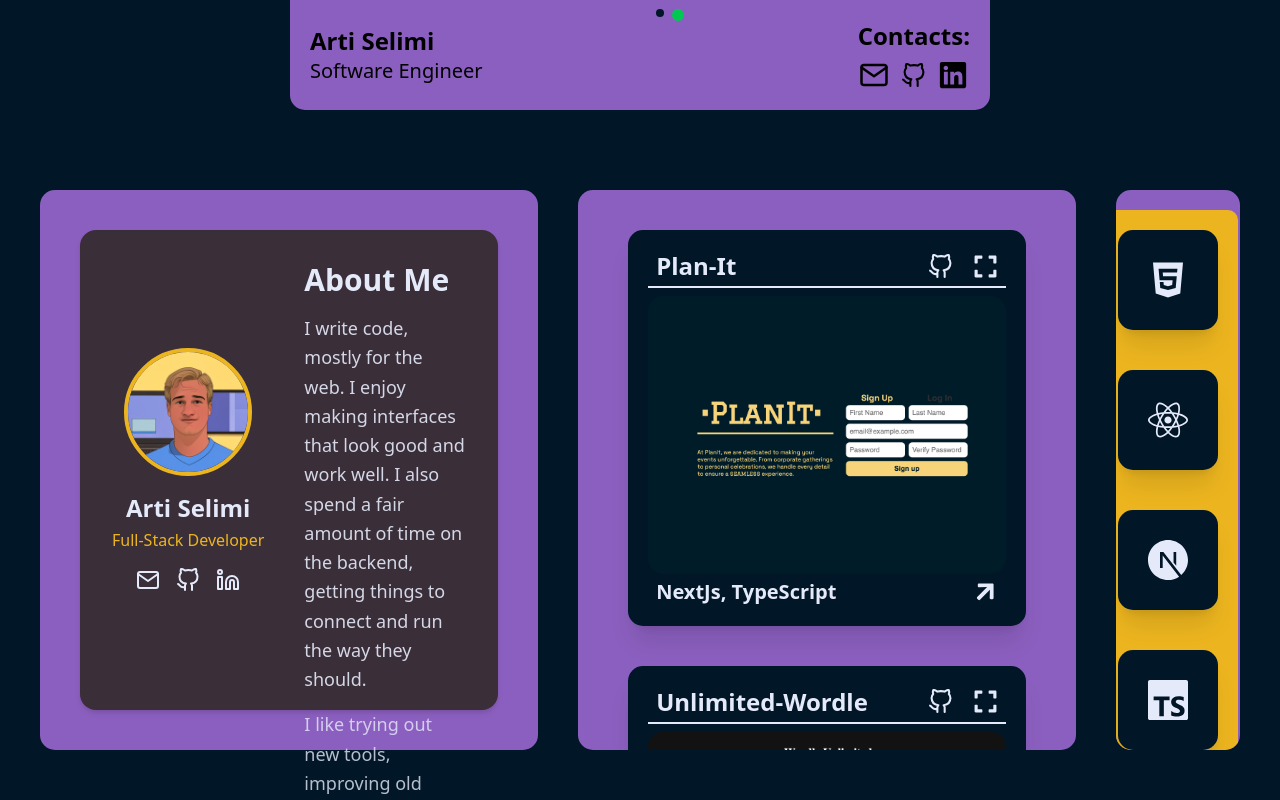
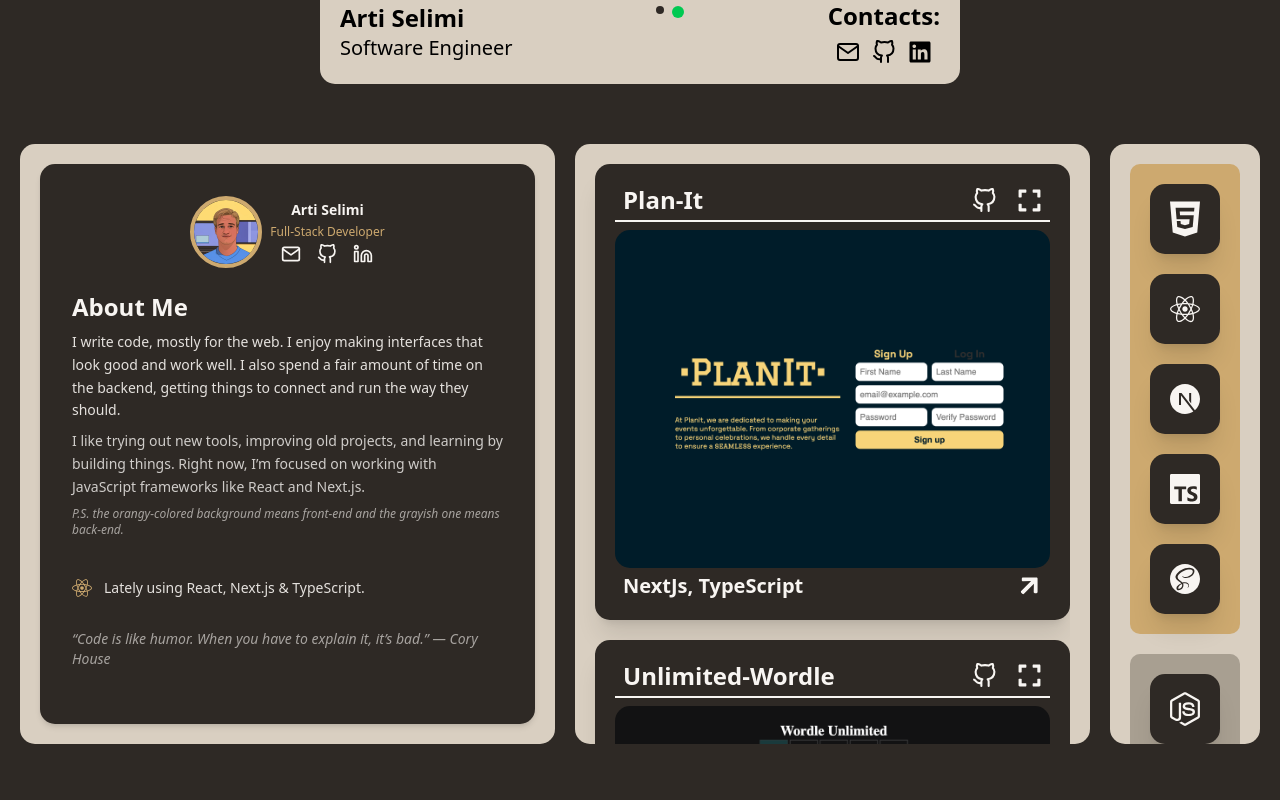
Before and after one commit to Arti-Selimi/ArtiSelimi, a Next.js app: page / in a window 1280 px wide. Shown: the top 800 px of the page. Built offline with nearby package versions, Linux system fonts and the light colour scheme.

Commit message:
polishing

```diff
--- a/src/app/layout.tsx
+++ b/src/app/layout.tsx
@@ -23,7 +23,7 @@ export default function RootLayout({
   children: React.ReactNode;
 }>) {
   return (
-    <html lang="en" className="bg-black">
+    <html lang="en" className="bg-expresso">
       <body
         className={`${geistSans.variable} ${geistMono.variable} antialiased`}
       >
--- a/src/components/about/about.tsx
+++ b/src/components/about/about.tsx
@@ -8,10 +8,9 @@ type Props = {};
 
 export default function About({}: Props) {
   return (
-    <div className="bg-brown text-white p-8 rounded-2xl shadow-md h-full max-w-full mx-auto flex flex-col lg:flex-row items-center gap-10">
-      {/* Profile + Socials */}
-      <div className="flex flex-col items-center text-center lg:text-left">
-        <div className="w-32 h-32 rounded-full overflow-hidden mb-4 border-4 border-accent-orange">
+    <div className="bg-expresso text-white p-8 rounded-[15px] shadow-md w-full h-full flex flex-col 2xl:flex-row 2xl:gap-3 items-center">
+      <div className="flex gap-2 2xl:flex-col items-center justify-between text-center lg:text-left">
+        <div className="w-18 h-18 2xl:w-32 2xl:h-32 rounded-full flex items-center justify-center overflow-hidden border-4 border-accent-orange">
           <Image
             src={ProfilePic}
             alt="Profile"
@@ -20,42 +19,56 @@ export default function About({}: Props) {
             className="object-cover w-full h-full"
           />
         </div>
-        <h2 className="text-2xl font-semibold">Arti Selimi</h2>
-        <p className="text-accent-orange mt-1">Full-Stack Developer</p>
-
-        <div className="flex gap-4 mt-4 text-2xl text-white">
-          <a href="mailto:your@email.com" className="hover:text-accent-orange transition">
+        <div className="flex flex-col gap-1 items-center">
+          <h2 className="text-lg sm:text-sm font-semibold">Arti Selimi</h2>
+          <p className="text-accent-orange text-sm sm:text-xs">Full-Stack Developer</p>
+          <div className="flex gap-4 text-xl text-white">
+            <a
+              href="mailto:your@email.com"
+              className="hover:text-accent-orange transition"
+            >
               <FiMail />
             </a>
-          <a href="https://github.com/Arti-Selimi" target="_blank" className="hover:text-accent-orange transition">
+            <a
+              href="https://github.com/Arti-Selimi"
+              target="_blank"
+              className="hover:text-accent-orange transition"
+            >
               <FiGithub />
             </a>
-          <a href="https://linkedin.com/in/your-profile" target="_blank" className="hover:text-accent-orange transition">
+            <a
+              href="https://linkedin.com/in/your-profile"
+              target="_blank"
+              className="hover:text-accent-orange transition"
+            >
               <FiLinkedin />
             </a>
           </div>
         </div>
+      </div>
 
-      {/* Description */}
-      <div className="flex-1 flex flex-col justify-between h-full">
-        <div>
-          <h1 className="text-3xl font-bold mb-4">About Me</h1>
-          <p className="text-lg leading-relaxed mb-4 text-white/90">
-            I write code, mostly for the web. I enjoy making interfaces that look good and work well.
-            I also spend a fair amount of time on the backend, getting things to connect and run the way they should.
+      <div className="flex-1 flex flex-col justify-evenly h-full">
+        <div className="flex flex-col gap-2">
+          <h1 className="text-2xl 2xl:text-3xl font-bold">About Me</h1>
+          <p className="text-sm 2xl:text-xl leading-relaxed text-white/90">
+            I write code, mostly for the web. I enjoy making interfaces that look good and work well. I also spend a fair amount of time on the backend, getting things to connect and run the way they should.
           </p>
-          <p className="text-lg leading-relaxed text-white/80 mb-6">
-            I like trying out new tools, improving old projects, and learning by building things. Right now,
-            I’m focused on working with JavaScript frameworks like React and Next.js.
+          <p className="text-sm 2xl:text-xl leading-relaxed text-white/80">
+            I like trying out new tools, improving old projects, and learning by building things. Right now, I’m focused on working with JavaScript frameworks like React and Next.js.
+          </p>
+          <p className="text-white/60 italic text-xs 2xl:text-lg mb-4">
+            P.S. the orangy-colored background means front-end and the grayish one means back-end.
           </p>
         </div>
 
-        <div className="flex items-center gap-3 mt-auto">
-          <FaReact className="text-accent-orange text-3xl animate-spin-slow" />
-          <span className="text-white/90">Lately using React, Next.js & TypeScript.</span>
+        <div className="flex items-center gap-3">
+          <FaReact className="text-accent-orange text-xl animate-spin-slow" />
+          <span className="text-white/90 text-sm 2xl:text-lg">
+            Lately using React, Next.js & TypeScript.
+          </span>
         </div>
 
-        <div className="mt-8 text-white/60 italic text-sm">
+        <div className="mt-2 text-white/60 italic text-sm 2xl:text-lg">
           “Code is like humor. When you have to explain it, it’s bad.” — Cory House
         </div>
       </div>
--- a/src/components/board/main.tsx
+++ b/src/components/board/main.tsx
@@ -18,11 +18,11 @@ import About from "../about/about";
 
 export default function BoardMain() {
   return (
-    <div className="h-[80vh] w-full flex gap-10 p-10 text-white">
-      <div className="flex flex-col items-center gap-10 h-full flex-5 bg-violet p-10 rounded-[15px]">
+    <div className="h-[80vh] w-full flex flex-col lg:flex-row gap-5 p-5 2xl:p-10 text-white">
+      <div className="flex h-full flex-1 bg-beige p-5 2xl:p-10 rounded-[15px] overflow-hidden">
         <About />
       </div>
-      <div className="flex flex-col items-center gap-10 h-full flex-5 bg-violet p-10 rounded-[15px] overflow-auto scrollable">
+      <div className="flex flex-col items-center gap-5 h-full flex-1 bg-beige py-5 px-2.5 2xl:py-10 2xl:px-5 rounded-[15px] scrollable">
         <Tile
           name="Plan-It"
           link="https://github.com/Arti-Selimi/PlanIt"
@@ -45,18 +45,15 @@ export default function BoardMain() {
           deploymentUrl="https://pixel-perfect-three.vercel.app/"
         />
       </div>
-      <div
-        className="flex flex-col items-center gap-5 h-full bg-violet p-5 rounded-[15px] scrollable"
-        style={{ flex: 1 }}
-      >
-        <div className="bg-accent-orange p-5 flex flex-col gap-10 rounded-[10px]">
+      <div className="flex flex-col items-center gap-5 h-full bg-beige py-5 px-2.5 2xl:py-10 2xl:px-5 rounded-[15px] scrollable">
+        <div className="bg-accent-orange p-5 2xl:p-10 flex flex-col gap-5 rounded-[10px] w-full">
           <IconTile content={<FaHtml5 size={40} />} />
           <IconTile content={<FaReact size={40} />} />
           <IconTile content={<SiNextdotjs size={40} />} />
           <IconTile content={<SiTypescript size={40} />} />
           <IconTile content={<SiSass size={40} />} />
         </div>
-        <div className="bg-brown p-5 flex flex-col gap-10 rounded-[10px]">
+        <div className="bg-brown p-5 2xl:p-10 flex flex-col gap-5 rounded-[10px] w-full">
           <IconTile content={<FaNodeJs size={40} />} />
           <IconTile content={<SiGraphql size={40} />} />
           <IconTile content={<SiMysql size={40} />} />
--- a/src/components/navbar/navbar.tsx
+++ b/src/components/navbar/navbar.tsx
@@ -4,30 +4,35 @@ import { FiGithub, FiMail } from "react-icons/fi";
 
 export default function Navbar() {
   return (
-    <div className="flex justify-between items-center w-[700px] rounded-b-[15px] bg-violet p-5 text-xl">
+    <div className="flex flex-col lg:flex-row justify-between items-center w-[50%] rounded-b-[15px] bg-beige p-5 pt-0 text-xl">
       <div>
         <h1 className="text-2xl font-extrabold">Arti Selimi</h1>
         <h2>Software Engineer</h2>
       </div>
-      <div className="flex gap-2">
-        <div className="relative group">
-          <div className="h-2 w-2 bg-black rounded-full relative -top-10"></div>
-        </div>
-        <div className="relative group">
-          <div className="h-3 w-3 bg-green-500 rounded-full relative -top-10"></div>
-          <span className="absolute left-1/2 -translate-x-1/2 -top-12 text-xs bg-gray-700 text-white px-2 py-1 rounded opacity-0 group-hover:opacity-60 group-hover:left-1/2 group-hover:translate-x-2 group-hover:cursor-default transition-all ease-in-out duration-200">
-            Yes, I'm watching
-          </span>
+      <div className="flex gap-2 mt-4 lg:mt-0 relative group">
+        <div className="h-2 w-2 bg-expresso rounded-full relative -top-5"></div>
+        <div className="h-3 w-3 bg-green-500 rounded-full relative -top-5"></div>
+        <div className="hidden group-hover:flex absolute left-1/2 -translate-x-1/2 bg-expresso text-white text-xs px-2 py-1 rounded z-10">
+          Yes I'm watching!!
         </div>
       </div>
-      <div className="flex flex-col items-center justify-center gap-2">
+      <div className="flex flex-col items-center justify-center gap-2 mt-4 lg:mt-0">
         <div>
           <h1 className="text-2xl font-extrabold">Contacts:</h1>
         </div>
-        <div className="flex items-center gap-3">
-          <a href="MAILTO:selimiarti@outlook.com" target="_blank"><FiMail size={30} /></a>
-          <a href="https://www.github.com/Arti-Selimi" target="_blank"><FiGithub size={25} /></a>
-          <a href="https://www.linkedin.com/in/arti-selimi-9116ab312/" target="_blank"><FaLinkedin size={30} /></a>
+        <div className="flex items-center gap-3 text-2xl">
+          <a href="MAILTO:selimiarti@outlook.com" target="_blank">
+            <FiMail />
+          </a>
+          <a href="https://www.github.com/Arti-Selimi" target="_blank">
+            <FiGithub />
+          </a>
+          <a
+            href="https://www.linkedin.com/in/arti-selimi-9116ab312/"
+            target="_blank"
+          >
+            <FaLinkedin />
+          </a>
         </div>
       </div>
     </div>
--- a/src/components/tiles/iconTiles.tsx
+++ b/src/components/tiles/iconTiles.tsx
@@ -6,7 +6,7 @@ type Props = {
 
 export default function IconTile({ content }: Props) {
   return (
-    <div className="p-5 rounded-[15px] bg-black  shadow-xl flex items-center justify-center h-[100px] w-[100px]">
+    <div className="p-3 sm:p-4 md:p-5 rounded-[15px] bg-expresso shadow-xl flex items-center justify-center h-[70px] w-[70px]  2xl:h-[100px] 2xl:w-[100px]">
       {content}
     </div>
   );
--- a/src/components/tiles/tile.tsx
+++ b/src/components/tiles/tile.tsx
@@ -21,7 +21,7 @@ export default function Tile({ name, imgSrc, frameworks, link, deploymentUrl }:
   const [isOpen, setIsOpen] = useState(false);
 
   return (
-    <div className="p-5 rounded-[15px] bg-black  shadow-xl flex flex-col justify-center items-start w-full h-full">
+    <div className="p-5 rounded-[15px] bg-expresso  shadow-xl flex flex-col justify-center items-start w-full h-full">
       <div className="border-b-2 border-primary pb-1 px-2 w-full mb-2 flex justify-between items-center">
         <div>
           <h1 className="text-2xl font-extrabold">{name}</h1>
--- a/src/components/ui/dialog.tsx
+++ b/src/components/ui/dialog.tsx
@@ -38,7 +38,7 @@ function DialogOverlay({
     <DialogPrimitive.Overlay
       data-slot="dialog-overlay"
       className={cn(
-        "data-[state=open]:animate-in data-[state=closed]:animate-out data-[state=closed]:fade-out-0 data-[state=open]:fade-in-0 fixed inset-0 z-50 bg-black/50",
+        "data-[state=open]:animate-in data-[state=closed]:animate-out data-[state=closed]:fade-out-0 data-[state=open]:fade-in-0 fixed inset-0 z-50 bg-expresso/50",
         className
       )}
       {...props}
--- a/src/styles/main.scss
+++ b/src/styles/main.scss
@@ -5,6 +5,7 @@
   &::-webkit-scrollbar {
     width: 10px;
     position: absolute;
+    z-index: -10;
   }
 
   &::-webkit-scrollbar-track {
```
Also changed, not shown: src/app/globals.css (+5 -123 lines). Lines whose indentation alone changed are shown as unchanged.
